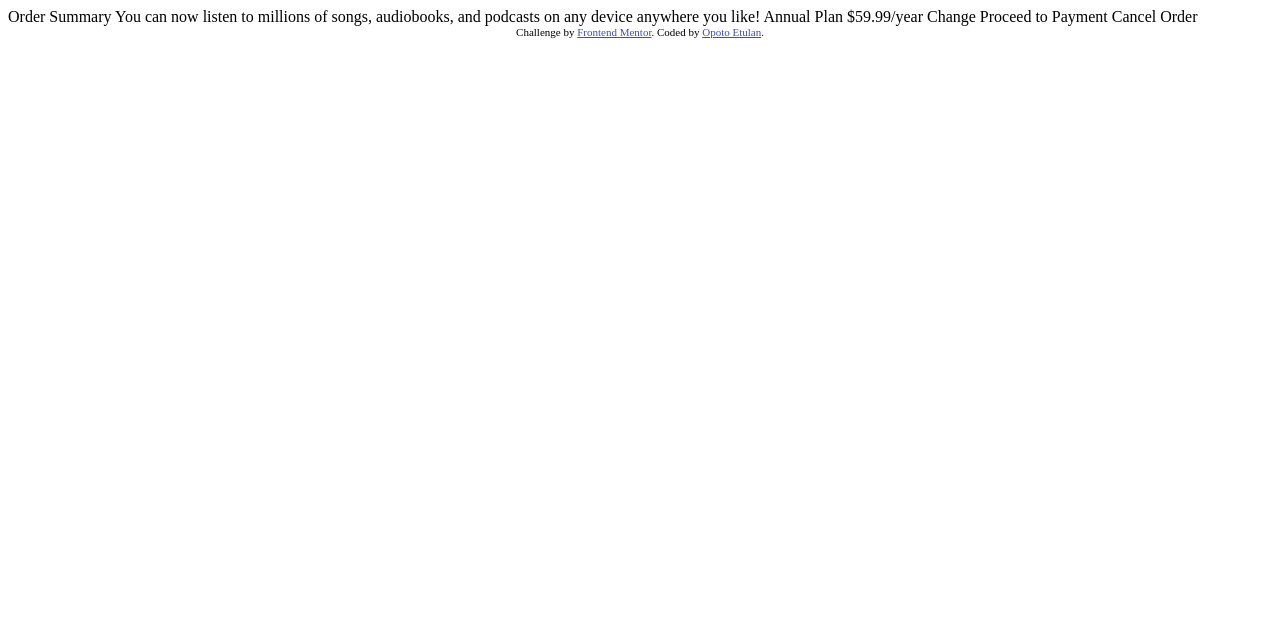
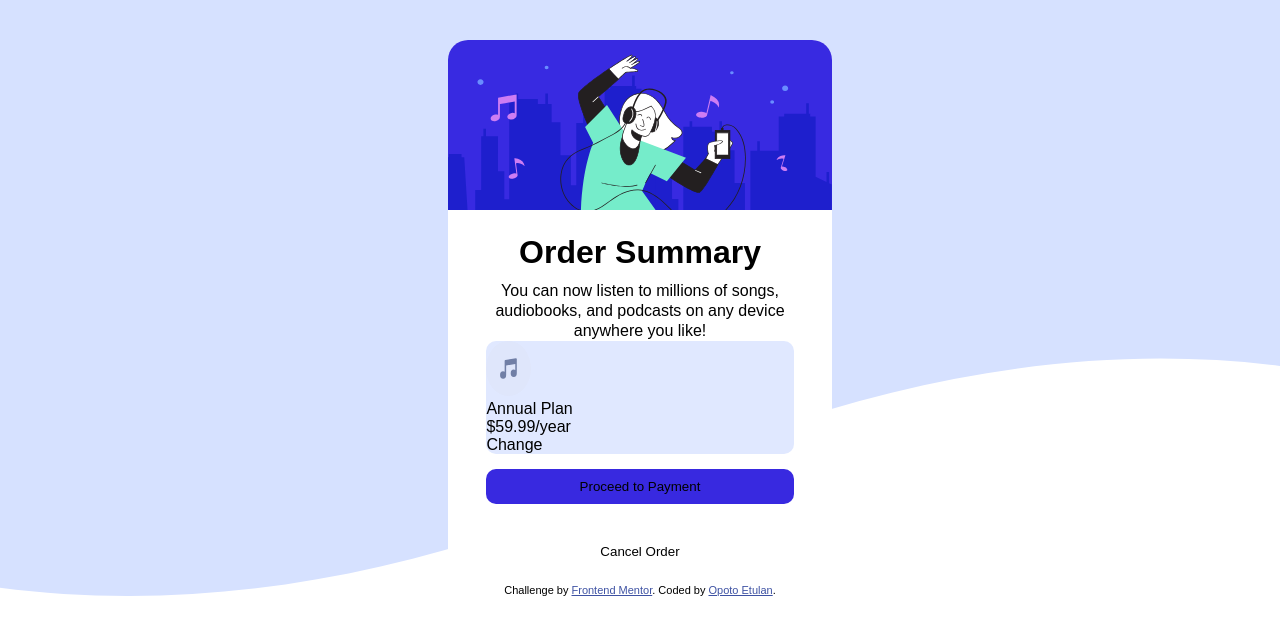
Before and after one commit to eva-mist/jjj, a plain HTML site: page index.html in a window 1280 px wide. Drawn offline with Linux system fonts and the light colour scheme; a web font is replaced by a local one.

Commit message:
main components and basic css

```diff
--- a/css/styles.css
+++ b/css/styles.css
@@ -0,0 +1,80 @@
+*,
+*::before,
+*::after {
+    box-sizing: border-box;
+    margin: 0;
+    padding: 0;
+}
+
+body {
+    background-image: url("/images/pattern-background-desktop.svg");
+    background-position: center;
+    background-repeat: no-repeat;
+    background-size: cover;
+    position: relative;
+    font-size: 16px;
+    font-family: 'Red Hat Display', sans-serif;
+}
+
+.container {
+    width: 30%;
+    margin-left: 35%;
+    margin-right: 35%;
+    margin-top: 40px;
+    background-color: #fff;
+    border-radius: 20px;
+}
+
+img {
+    width: 100%;
+    height: 170px;
+    border-top-left-radius: 20px;
+    border-top-right-radius: 20px;
+}
+
+h1 {
+    text-align: center;
+    margin-top: 20px;
+    font-weight: 900;
+    margin-bottom: 10px;
+}
+
+.main {
+    font-weight: 500;
+    text-align: center;
+    padding-left: 25px;
+    padding-right: 25px;
+    line-height: 20px;
+}
+
+.other {
+    background-color: hsl(225, 100%, 94%);
+    border-radius: 10px;
+    width: 80%;
+    margin-left: 10%;
+    margin-right: 10%;
+}
+
+.icon {
+    width: 45px;
+    height: 55px;
+}
+
+button {
+    width: 80%;
+    margin-left: 10%;
+    margin-top: 15px;
+    margin-bottom: 15px;
+    outline: none;
+    border: none;
+    border-radius: 10px;
+    padding: 10px;
+}
+
+button.act {
+    background-color: hsl(245, 75%, 52%);
+}
+
+button.nact {
+    background-color: #fff;
+}
--- a/index.html
+++ b/index.html
@@ -3,10 +3,12 @@
 
 <head>
     <meta charset="UTF-8">
+    <meta http-equiv="X-UA-Compatible" content="IE=edge">
     <meta name="viewport" content="width=device-width, initial-scale=1.0">
-    <!-- displays site properly based on user's device -->
 
     <link rel="icon" type="image/png" sizes="32x32" href="./images/favicon-32x32.png">
+    <link href="https://fonts.google.com/specimen/Red+Hat+Display" rel="stylesheet">
+    <link rel="stylesheet" href="/css/styles.css">
 
     <title>Frontend Mentor | Order summary card</title>
 
@@ -24,9 +26,20 @@
 </head>
 
 <body>
-
-    Order Summary You can now listen to millions of songs, audiobooks, and podcasts on any device anywhere you like! Annual Plan $59.99/year Change Proceed to Payment Cancel Order
-
+    <div class="container">
+        <img src="/images/illustration-hero.svg">
+        <h1>Order Summary</h1>
+        <p class="main">You can now listen to millions of songs, audiobooks, and podcasts on any device anywhere you like! </p>
+        <div class="other">
+            <img src="/images/icon-music.svg" class="icon">
+            <p class=".left">Annual Plan</p>
+            <p>$59.99/year</p>
+            <a class=".left">Change</a>
+        </div>
+        <button class="act">Proceed to Payment</button><br>
+        <button class="nact">Cancel Order</button>
+    </div>
+    </div>
     <div class="attribution">
         Challenge by <a href="https://www.frontendmentor.io?ref=challenge" target="_blank">Frontend Mentor</a>. Coded by <a href="#">Opoto Etulan</a>.
     </div>
```
Also changed, not shown: 1 other file.
